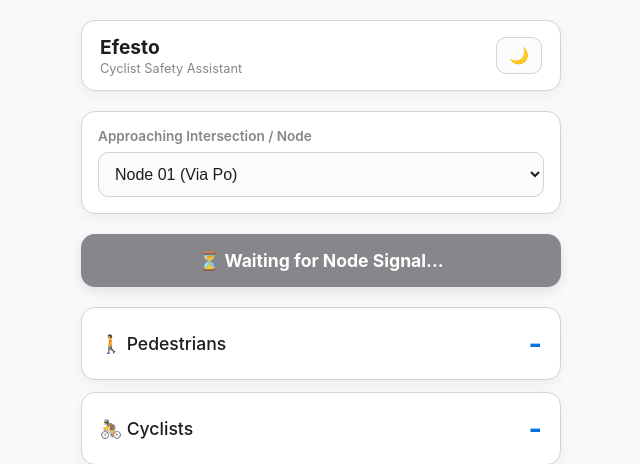
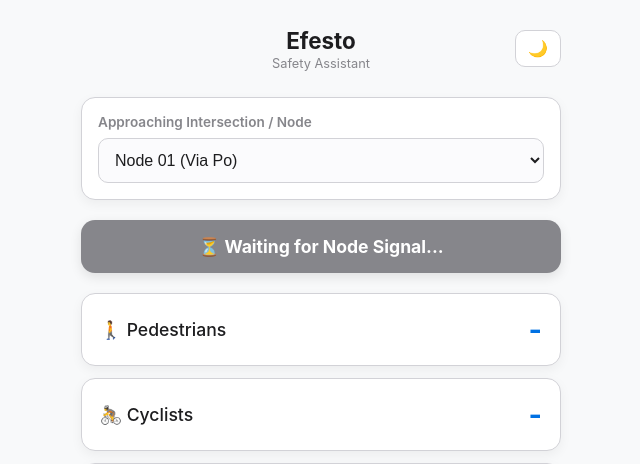
Before and after one commit to Mic-Hub-ux/HackTurin_2026, a Flask app: page /cyclist in a window 1280 px wide. Shown: the top 464 px of the page, without its empty margins (319-959 px from the left). Run offline with Flask 3, Linux system fonts and the light colour scheme.

Commit message:
handling cyclist. html and cyclist. css for light and dark theme v2

```diff
--- a/src/server/static/cyclist.css
+++ b/src/server/static/cyclist.css
@@ -42,16 +42,23 @@ header {
     display: flex;
     justify-content: space-between;
     align-items: center;
-    background: var(--card-bg);
-    padding: 14px 18px;
-    border-radius: 14px;
-    border: 1px solid var(--border-color);
-    box-shadow: 0 4px 12px rgba(0,0,0,0.05);
-    transition: background-color 0.3s ease;
+    position: relative;
+    width: 100%;
+    background: transparent;
+    border: none;
+    box-shadow: none;
+    padding: 10px 0;
 }
 
-.header-text h1 {
-    font-size: 1.2rem;
+.header-center {
+    position: absolute;
+    left: 50%;
+    transform: translateX(-50%);
+    text-align: center;
+}
+
+.header-center h1 {
+    font-size: 1.4rem;
     margin: 0 0 2px 0;
     color: var(--text-primary);
 }
@@ -61,15 +68,16 @@ header {
     color: var(--text-secondary);
 }
 
-/* Theme Toggle Button */
 .theme-toggle-btn {
-    background: var(--input-bg);
+    margin-left: auto;
+    background: var(--card-bg);
     border: 1px solid var(--border-color);
     color: var(--text-primary);
     padding: 8px 12px;
     border-radius: 10px;
     cursor: pointer;
     font-size: 1rem;
+    z-index: 10;
     transition: transform 0.2s;
 }
 
@@ -105,7 +113,10 @@ select {
     outline: none;
 }
 
-/* Safety Alert Banner */
+select:focus {
+    border-color: var(--accent-color);
+}
+
 #alertBanner {
     background: #34c759;
     color: #ffffff;
--- a/src/server/templates/cyclist.html
+++ b/src/server/templates/cyclist.html
@@ -10,14 +10,13 @@
 <body>
 
     <div class="container">
-        <header>
-            <div class="header-text">
-                <h1>Efesto</h1>
-                <div class="subtitle">Cyclist Safety Assistant</div>
-            </div>
-            <!-- Day/Night Toggle Button -->
-            <button id="themeToggleBtn" class="theme-toggle-btn" title="Switch Day/Night Mode">🌙</button>
-        </header>
+       <header>
+    <div class="header-center">
+        <h1>Efesto</h1>
+        <div class="subtitle"> Safety Assistant</div>
+    </div>
+    <button id="themeToggleBtn" class="theme-toggle-btn" title="Switch Day/Night Mode">🌙</button>
+</header>
 
         <!-- Node Selector -->
         <div class="node-select-box">
```
